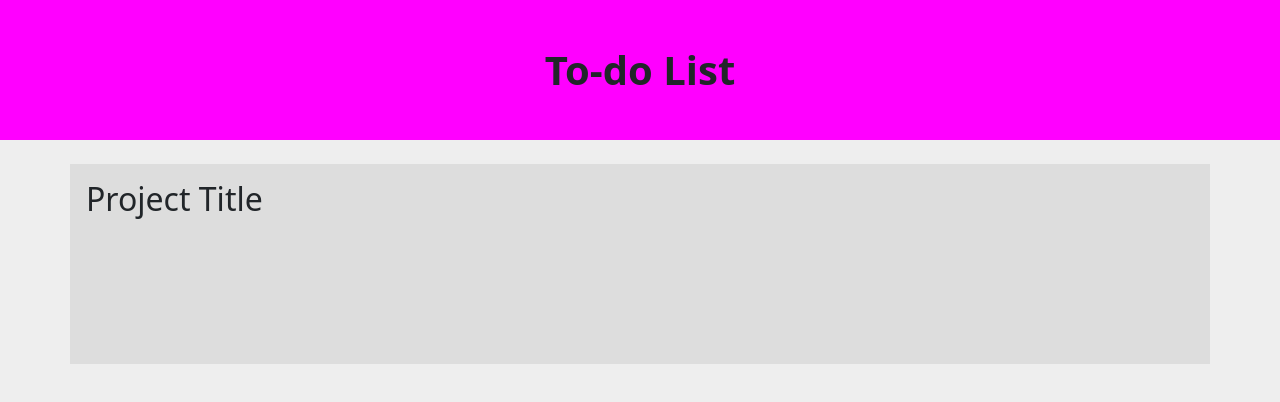
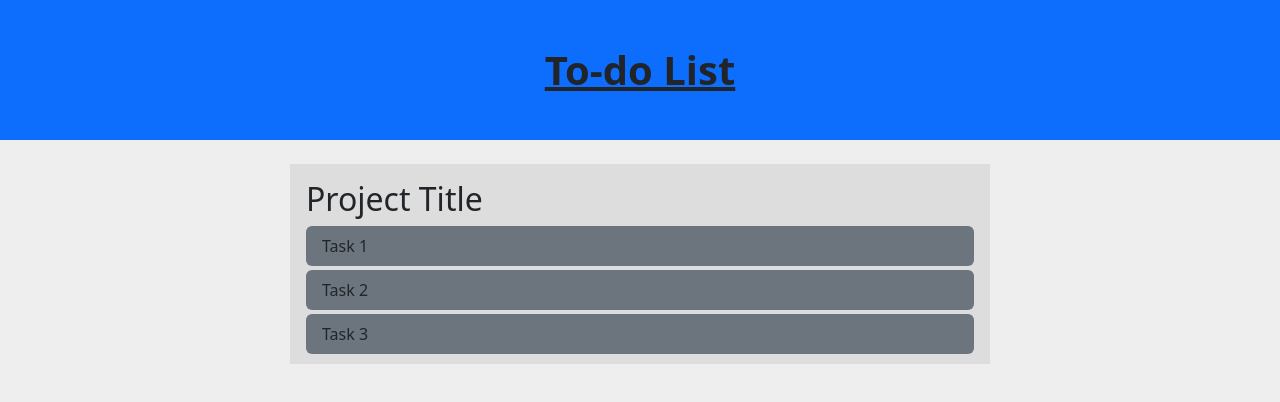
Before and after one commit to autotelico/todo-list, a website: page index.html in a window 1280 px wide. Drawn offline with nearby package versions, Linux system fonts and the light colour scheme.

Commit message:
initial styling

```diff
--- a/index.html
+++ b/index.html
@@ -8,9 +8,12 @@
     <script src="script.js"></script>
 </head>
 <body>
-    <header id="header">To-do List</header>
+    <header id="header" class="bg-primary d-flex justify-content-center align-items-center text-decoration-underline fs-1">To-do List</header>
     <div class="container mt-4 p-3">
         <h2 id="project-title">Project Title</h2>
+        <div class="task mt-1 bg-secondary rounded p-2 ps-3">Task 1</div>
+        <div class="task mt-1 bg-secondary rounded p-2 ps-3">Task 2</div>
+        <div class="task mt-1 bg-secondary rounded p-2 ps-3">Task 3</div>
     </div>
 </body>
 </html>
--- a/styles.scss
+++ b/styles.scss
@@ -10,16 +10,17 @@ body {
     position: relative;
     top: 0;
     left: 0;
-    background-color: magenta;
     height: 140px;
-    display: flex;
-    justify-content: center;
-    align-items: center;
-    font-size: $header-size;
+    // font-size: $header-size;
     font-weight: bold;
 }
 
 .container {
     background-color: #ddd;
     height: 200px;
+    max-width: 700px;
 }
+
+.task {
+
+}
```
Also changed, not shown: styles.css, 1 other file.
